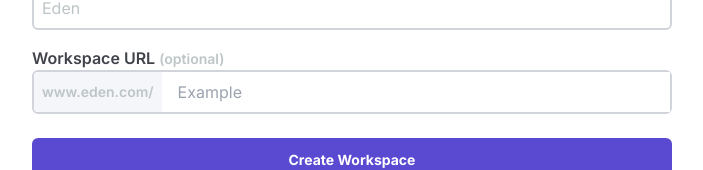
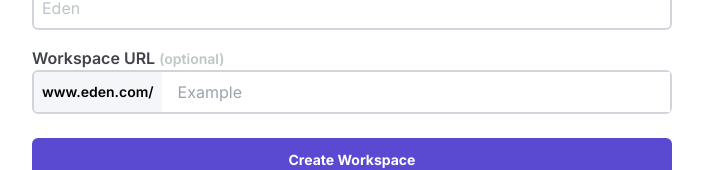
Before and after one commit to goofy1916/onboarding-ui, a Next.js app: page / in a window 1280 px wide. Both pictures are taken after typing "Sample", "Sample" into the empty fields and a click on the input "Create Workspace". Shown: the part 406-576 px from the top of the page, without its empty margins (288-991 px from the left). Built offline with nearby package versions, Linux system fonts and the light colour scheme.

Commit message:
Fixed workplace url text color

```diff
--- a/components/WorkplaceInfo.js
+++ b/components/WorkplaceInfo.js
@@ -52,8 +52,8 @@
           <span className='text-sm text-textsecondary'>(optional)</span>
         </label>
 
-        <div className='flex gap-2  border-[2px] border-gray-300 rounded-md  w-full'>
-          <span className='bg-[#F4F6F9] text-sm font-semibold text-[#BDC5C6] rounded-l-md flex items-center justify-center px-2'>
+        <div className='flex border-[2px] border-gray-300 rounded-md  w-full'>
+          <span className='bg-[#F4F6F9] text-sm font-semibold placeholder:text-[#BDC5C6] rounded-l-md flex items-center justify-center px-2'>
             www.eden.com/
           </span>
           <input
@@ -61,7 +61,7 @@
             onChange={(e) => setWorkplaceURL(e.target.value)}
             type='text'
             placeholder='Example'
-            className='text-textsecondary p-2 w-full'
+            className='text-textsecondary pl-4 py-2 pr-2 w-full'
           />
         </div>
         <input
```
